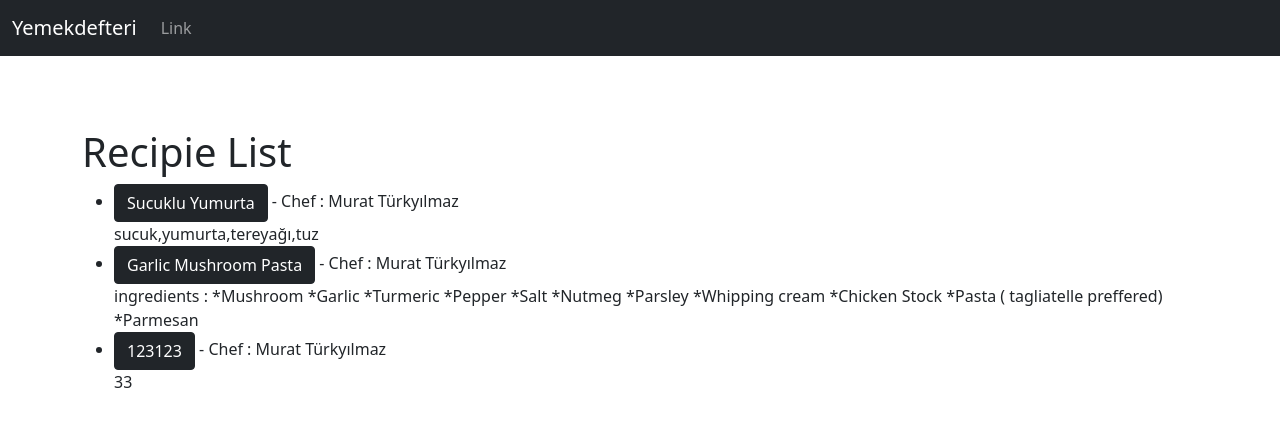
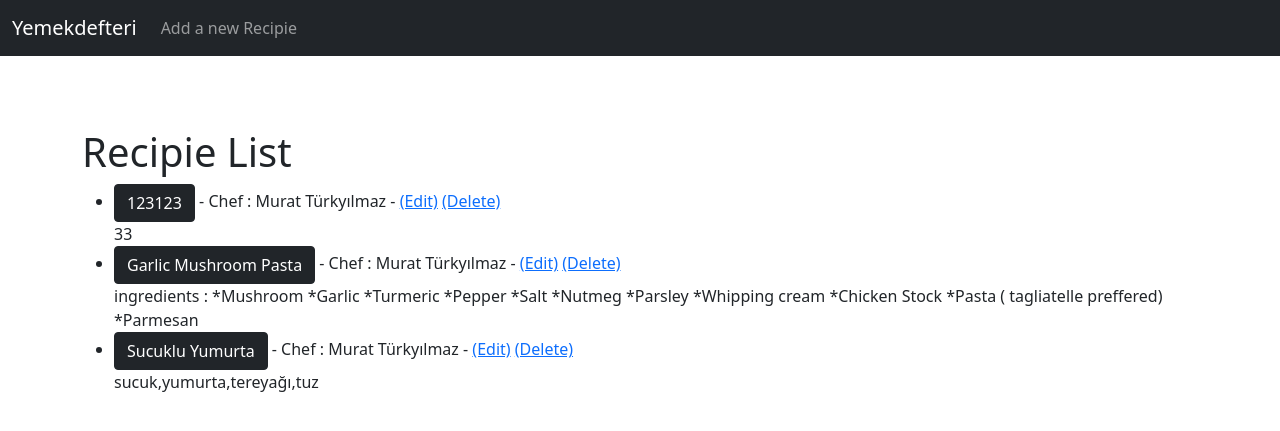
Before and after one commit to mrttrkylmz/yemekdefteri, a Django app: page / in a window 1280 px wide. Shown: the top 431 px of the page. Run offline with Django 3.2, Linux system fonts and the light colour scheme; data comes from the database, SQL or seed files in the repository; both versions use the stored data as it was after the commit.

Commit message:
so this is where we left

```diff
--- a/theblog/models.py
+++ b/theblog/models.py
@@ -1,5 +1,6 @@
 from django.db import models
 from django.contrib.auth.models import User
+from django.urls import reverse
 
 class Recipie(models.Model):
 	title = models.CharField(max_length=100)
@@ -9,3 +10,6 @@ class Recipie(models.Model):
 
 	def __str__(self):
 		return self.title  +  ' | ' +  str(self.chef)
+
+	def get_absolute_url(self):
+	    return reverse('theblog:recipie-detail', args=[str(self.id)])
--- a/theblog/templates/theblog/base.html
+++ b/theblog/templates/theblog/base.html
@@ -8,7 +8,7 @@
     <!-- Bootstrap CSS -->
     <link href="https://cdn.jsdelivr.net/npm/bootstrap@5.0.0-beta1/dist/css/bootstrap.min.css" rel="stylesheet" integrity="sha384-giJF6kkoqNQ00vy+HMDP7azOuL0xtbfIcaT9wjKHr8RbDVddVHyTfAAsrekwKmP1" crossorigin="anonymous">
 
-    <title>{%block title%}Yemekdefteri{% endblock %}</title>
+    <title>{%block title%}  Yemekdefteri   {% endblock %}</title>
   </head>
   <body>
     <nav class="navbar navbar-expand-lg navbar-dark bg-dark">
@@ -21,7 +21,7 @@
       <ul class="navbar-nav me-auto mb-2 mb-lg-0">
 
         <li class="nav-item">
-          <a class="nav-link" href="#">Link</a>
+          <a class="nav-link" href="{% url 'theblog:add-recipie'%}">Add a new Recipie</a>
         </li>
 
       </ul>
--- a/theblog/templates/theblog/home.html
+++ b/theblog/templates/theblog/home.html
@@ -8,7 +8,9 @@
 <ul>
 {% for recipie in object_list %}
  <li><a href= "{%url 'theblog:recipie-detail' recipie.pk %}" class="btn btn-dark">
- 	{{ recipie.title}}</a> - Chef : {{ recipie.chef.first_name}} {{ recipie.chef.last_name}}<br/>
+ 	{{ recipie.title}}</a> - Chef : {{ recipie.chef.first_name}} {{ recipie.chef.last_name}} -
+ 	<xxsmall><a href=  "{%url 'theblog:update-recipie' recipie.pk %}">(Edit)</a></xxsmall>
+ 	<xxsmall><a href=  "{%url 'theblog:delete-recipie' recipie.pk %}">(Delete)</a></xxsmall><br/>
     {{ recipie.recipie_details}}
 </li>
 
--- a/theblog/templates/theblog/recipie_details.html
+++ b/theblog/templates/theblog/recipie_details.html
@@ -5,7 +5,7 @@
 
 
 <h1>{{ recipie.title}}</h1>
-<small>By: {{ recipie.chef.first_name}}  {{ recipie.chef.last_name}} </small><br/>
+<small>By: {{ recipie.chef.first_name}}  {{ recipie.chef.last_name}} </small><xxsmall><a href=  "{%url 'theblog:update-recipie' recipie.pk %}">(Edit)</a></xxsmall><xxsmall><a href=  "{%url 'theblog:delete-recipie' recipie.pk %}">(Delete)</a></xxsmall><br/>
 <hr>
 <br/>
 {{recipie.recipie_details}}
--- a/theblog/urls.py
+++ b/theblog/urls.py
@@ -1,7 +1,7 @@
 
-#from.import views
+from.import views
 from django.urls import path
-from .views import HomeView , RecipieDetailView
+from .views import HomeView , RecipieDetailView, AddRecipieView, UpdateRecipieView, DeleteRecipieView, DeleteSuccess
 
 app_name = 'theblog'
 
@@ -9,4 +9,8 @@ urlpatterns = [
 
     path('',HomeView.as_view(), name="home"),
     path('recipie/<int:pk>', RecipieDetailView.as_view(), name= "recipie-detail"),
+    path('add_recipie/',AddRecipieView.as_view(), name='add-recipie'),
+    path('recipie/edit/<int:pk>', UpdateRecipieView.as_view(), name='update-recipie'),
+    path('recipie/<int:pk>/delete', DeleteRecipieView.as_view(), name='delete-recipie'),
+    path('recipie/deleted', DeleteSuccess, name='delete-success')
 ]
--- a/theblog/views.py
+++ b/theblog/views.py
@@ -1,13 +1,36 @@
 from django.shortcuts import render
-from django.views.generic import ListView, DetailView
+from django.views.generic import ListView, DetailView, CreateView, UpdateView, DeleteView
 from .models import Recipie
-
+from .forms import RecipieForm
+from django.urls import reverse_lazy
+from django.template.response import TemplateResponse
 
 class HomeView(ListView):
 	model = Recipie
 	template_name= 'theblog/home.html'
+	ordering = ['-id']
 
 
 class RecipieDetailView(DetailView):
 	model = Recipie
 	template_name = 'theblog/recipie_details.html'
+
+
+class AddRecipieView(CreateView):
+	model = Recipie
+	form_class = RecipieForm
+	template_name = 'theblog/add_recipie.html'
+
+class UpdateRecipieView(UpdateView):
+    model = Recipie
+    form_class = RecipieForm
+    template_name = 'theblog/update_recipie.html'
+
+class DeleteRecipieView(DeleteView):
+    model = Recipie
+    template_name = 'theblog/delete_recipie.html'
+    success_url = reverse_lazy('theblog:delete-success')
+
+
+def DeleteSuccess(request):
+	 return TemplateResponse(request,'theblog/delete_success.html')
--- a/yemekdefteri/urls.py
+++ b/yemekdefteri/urls.py
@@ -1,6 +1,6 @@
 
 from django.contrib import admin
-from django.urls import path,include
+from django.urls import path , include
 
 urlpatterns = [
     path('admin/', admin.site.urls),
```
Also changed, not shown: theblog/forms.py (added, +15 -0 lines), theblog/templates/theblog/add_recipie.html (added, +18 -0 lines), theblog/templates/theblog/delete_recipie.html (added, +23 -0 lines), theblog/templates/theblog/delete_success.html (added, +13 -0 lines), theblog/templates/theblog/update_recipie.html (added, +18 -0 lines), db.sqlite3.
